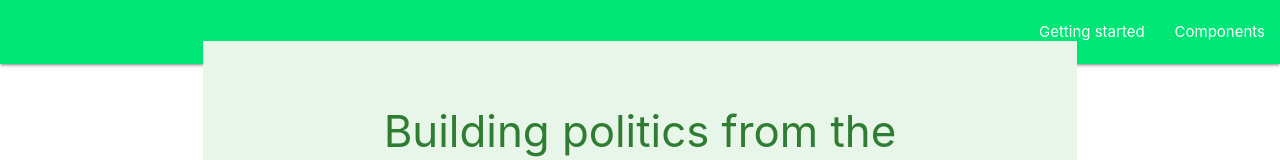
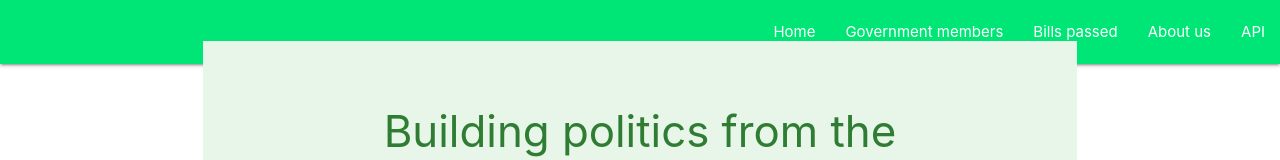
Before and after one commit to jmrada14/Ground-up, a React (Create React App) app in the folder client/: page / in a window 1280 px wide. Shown: the top 160 px of the page. Built offline with nearby package versions, Linux system fonts and the light colour scheme.

Commit message:
navbar fixed

```diff
--- a/client/src/components/layout/Navbar.js
+++ b/client/src/components/layout/Navbar.js
@@ -5,11 +5,20 @@ class NavBar extends Component {
   render() {
     return (
         <Navbar className={"green accent-3"} brand={<a />} alignLinks="right">
-            <NavItem href="">
-                Getting started
+            <NavItem href="/dashboard">
+                Home
             </NavItem>
-            <NavItem href="components.html">
-                Components
+            <NavItem href="/members">
+                Government members
+            </NavItem>
+            <NavItem href="/bills">
+                Bills passed
+            </NavItem>
+            <NavItem href="/about">
+                About us
+            </NavItem>
+            <NavItem href="/api-access">
+                API
             </NavItem>
         </Navbar>
     );
```
